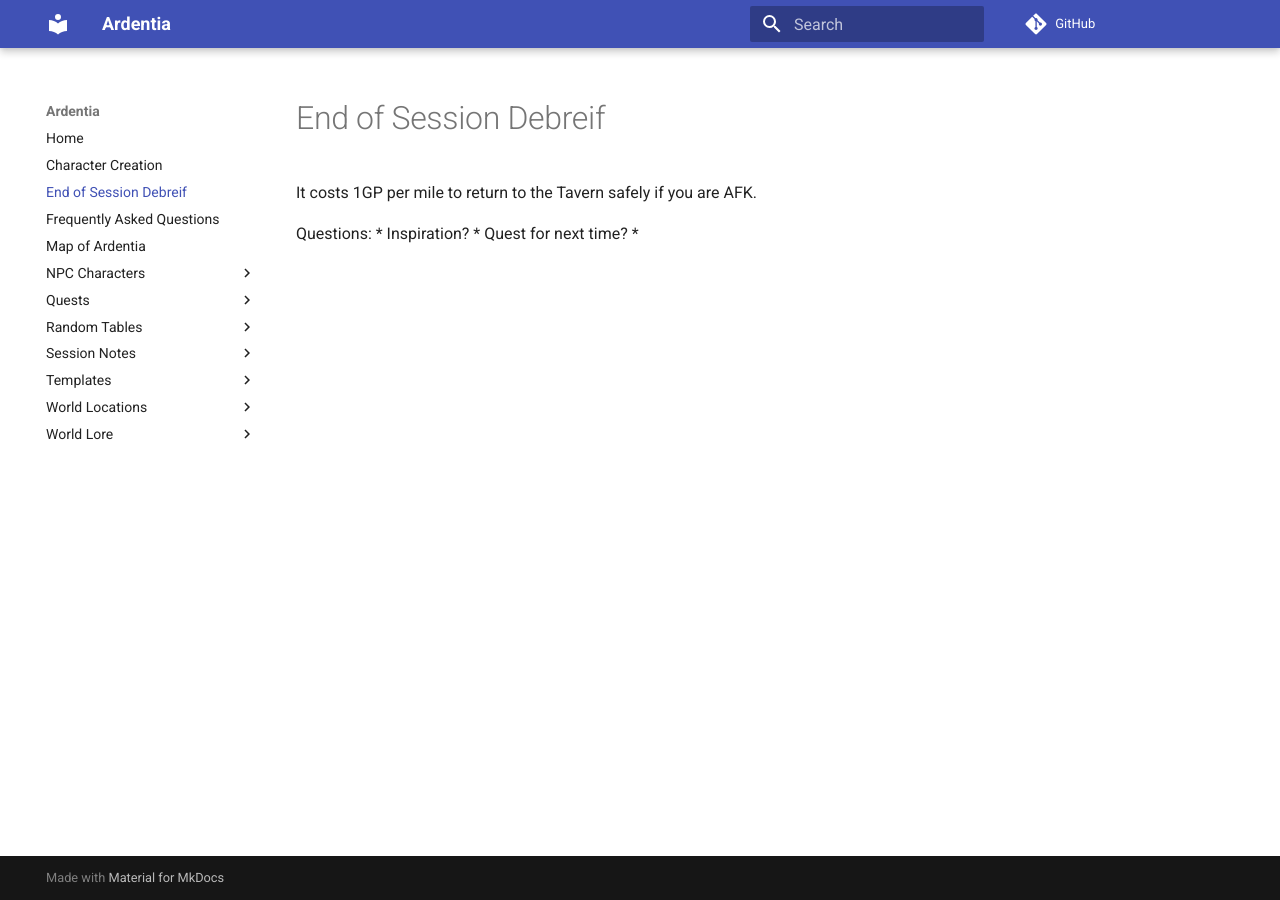
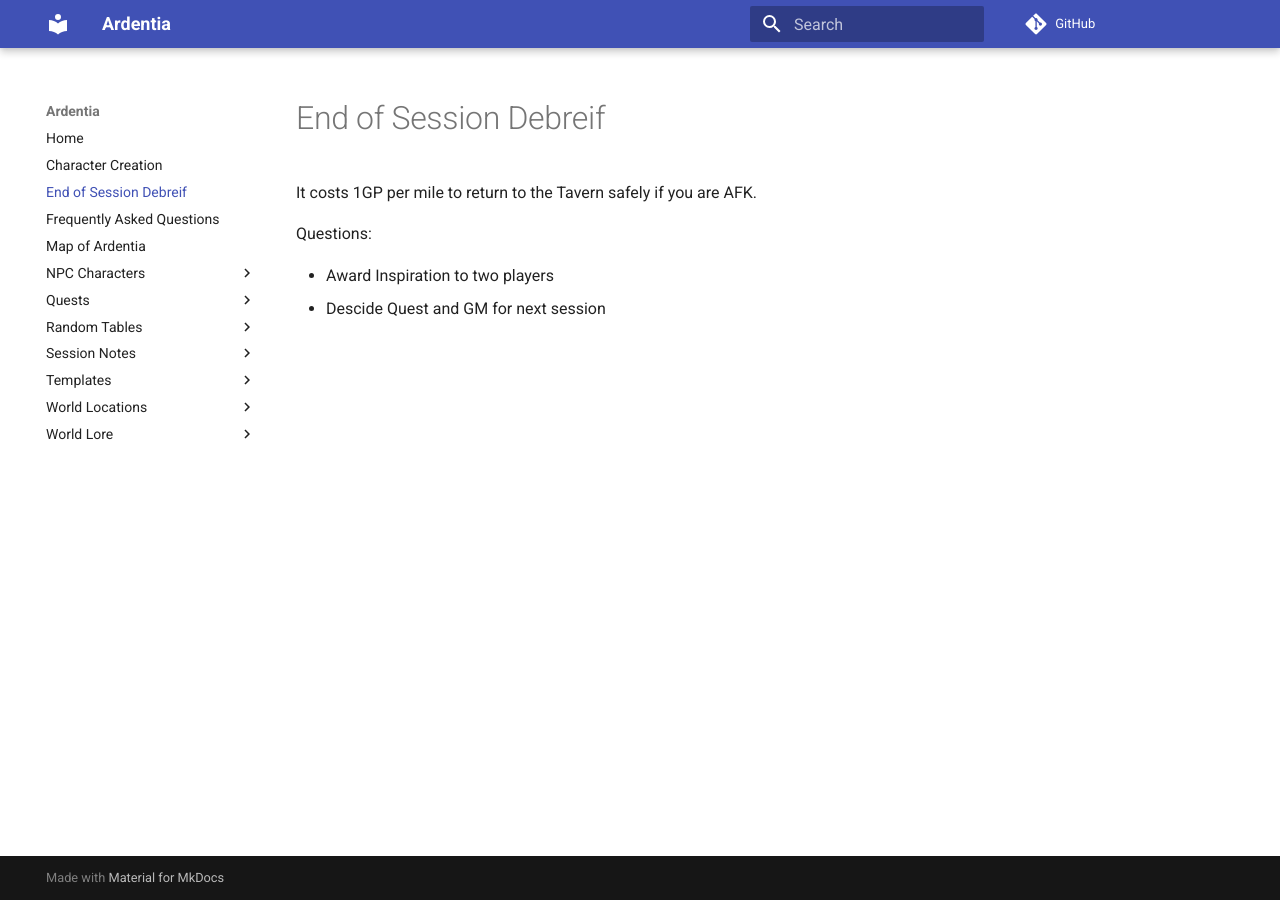
Before and after one commit to bobalob3/Ardentia, an MkDocs documentation site: the page built from ardentia/End of Session Debreif.md, in a window 1280 px wide. Built offline with MkDocs 1.6.1 and Material for MkDocs 9.7.7, drawn with Linux system fonts in a browser that asks for light colours; comment, search, counter and statistics services are not loaded.

Commit message:
fix: broken links and markup

```diff
--- a/ardentia/End of Session Debreif.md
+++ b/ardentia/End of Session Debreif.md
@@ -1,6 +1,6 @@
 It costs 1GP per mile to return to the Tavern safely if you are AFK.
 
 Questions:
-* Inspiration?
-* Quest for next time?
-*
+
+* Award Inspiration to two players
+* Descide Quest and GM for next session
```
Also changed, not shown: ardentia/Session Notes/Session 00.md (+1 -1 lines), 1 other file.
